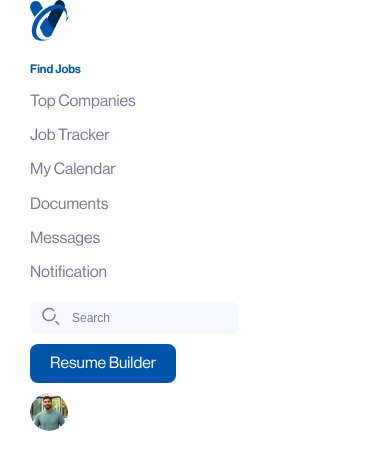
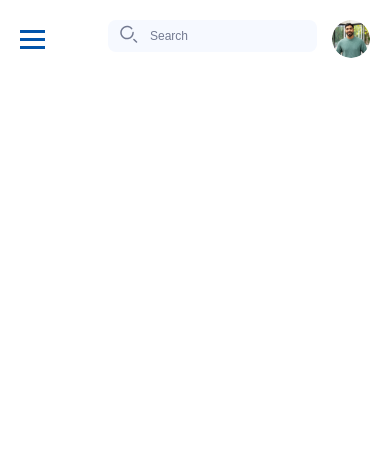
Before and after one commit to junaidn/talentvare-ui, a Next.js app: page / in a window 390 px wide. Shown: the top 470 px of the page. Built offline with nearby package versions, Linux system fonts and the light colour scheme.

Commit message:
add side menu for mobile

```diff
--- a/src/components/header/Header.tsx
+++ b/src/components/header/Header.tsx
@@ -9,10 +9,12 @@ import { Input } from "../input/Input";
 import { SearchIcon } from "../svg-icons";
 import { Button } from "../button/Button";
 import { Avatar } from "../avatar/Avatar";
+import { SideMenu } from "../side-menu/SideMenu";
 
 export const Header = () => {
   return (
     <header className={styles.header}>
+      <SideMenu />
       <div className={styles.container}>
         <Image src={appLogo} height={41} width={39} alt="app-logo" />
         <div className={styles.leftSection}>
--- a/src/components/header/header.module.scss
+++ b/src/components/header/header.module.scss
@@ -35,7 +35,7 @@
     }
   }
 
-  @media (max-width: 768px) {
+  @media (max-width: 1200px) {
     height: auto;
     padding: 0 20px;
 
@@ -64,27 +64,9 @@
     }
   }
 
-  @media (max-width: 480px) {
+  @media (max-width: 768px) {
     & .container {
-      flex-direction: column;
-      padding: 0 10px;
-
-      & .leftSection {
-        flex-direction: column;
-        align-items: flex-start;
-        gap: 15px;
-
-        & > p {
-          font-size: 12px;
-          line-height: 16px;
-        }
-      }
-
-      & .rightSection {
-        flex-direction: column;
-        gap: 10px;
-        align-items: flex-start;
-      }
+      display: none;
     }
   }
 }
--- /dev/null
+++ b/src/components/side-menu/SideMenu.tsx
@@ -0,0 +1,43 @@
+import React, { Fragment, useState } from "react";
+import styles from "./side-menu.module.scss";
+import { Input } from "../input/Input";
+import { SearchIcon } from "../svg-icons";
+import { Avatar } from "../avatar/Avatar";
+import { profile } from "@/constans/images";
+import { LinkButton } from "../link-button/LinkButton";
+
+export const SideMenu = () => {
+  const [menuOpen, setMenuOpen] = useState(false);
+
+  return (
+    <Fragment>
+      <div className={styles.sideMenuHeader}>
+        <div
+          className={styles.hamburger}
+          onClick={() => setMenuOpen(!menuOpen)}
+        >
+          <span></span>
+          <span></span>
+          <span></span>
+        </div>
+        <div className={styles.searchSection}>
+          <Input placeholder="Search" icon={<SearchIcon fill="#737A91" />} />
+          <Avatar imageUrl={profile} />
+        </div>
+      </div>
+
+      <nav className={`${styles.sideMenu} ${menuOpen ? styles.open : ""}`}>
+        <div className={styles.closeButton} onClick={() => setMenuOpen(false)}>
+          ✕
+        </div>
+        <p>Find Jobs</p>
+        <LinkButton href="#" label="Top Companies" />
+        <LinkButton href="#" label="Job Tracker" />
+        <LinkButton href="#" label="My Calendar" />
+        <LinkButton href="#" label="Documents" />
+        <LinkButton href="#" label="Messages" />
+        <LinkButton href="#" label="Notification" />
+      </nav>
+    </Fragment>
+  );
+};
--- /dev/null
+++ b/src/components/side-menu/side-menu.module.scss
@@ -0,0 +1,85 @@
+@import "../../styles/colors.scss";
+@import "../../styles/box-shadows.scss";
+
+.sideMenuHeader {
+  display: flex;
+  justify-content: space-between;
+  align-items: center;
+  margin-top: 20px;
+
+  & .searchSection {
+    display: flex;
+    gap: 15px;
+  }
+}
+
+.sideMenu {
+  position: fixed;
+  top: 0;
+  left: -100%;
+  height: 100%;
+  width: 250px;
+  background-color: $white;
+  box-shadow: $sideMenu;
+  display: flex;
+  flex-direction: column;
+  align-items: flex-start;
+  padding: 20px;
+  gap: 20px;
+  transition: left 0.3s ease;
+
+  &.open {
+    left: 0;
+  }
+
+  & > p {
+    color: $endeavour;
+    &:hover {
+      color: darken($endeavour, 10%);
+    }
+  }
+
+  & > a {
+    &:hover {
+      color: darken($waterloo, 10%);
+    }
+  }
+
+  & > p,
+  a {
+    font-family: "Neue Haas Display";
+    font-size: 16px;
+    font-weight: 500;
+    text-decoration: none;
+    cursor: pointer;
+  }
+
+  .closeButton {
+    align-self: flex-end;
+    font-size: 18px;
+    font-weight: bold;
+    color: $endeavour;
+    cursor: pointer;
+  }
+}
+
+.hamburger {
+  display: flex;
+  flex-direction: column;
+  gap: 5px;
+  cursor: pointer;
+
+  span {
+    width: 25px;
+    height: 3px;
+    background-color: $endeavour;
+  }
+}
+
+@media (min-width: 768px) {
+  .sideMenuHeader,
+  .sideMenu,
+  .hamburger {
+    display: none;
+  }
+}
--- /dev/null
+++ b/src/styles/box-shadows.scss
@@ -0,0 +1 @@
+$sideMenu: 0 2px 10px rgba(0, 0, 0, 0.1);
```
